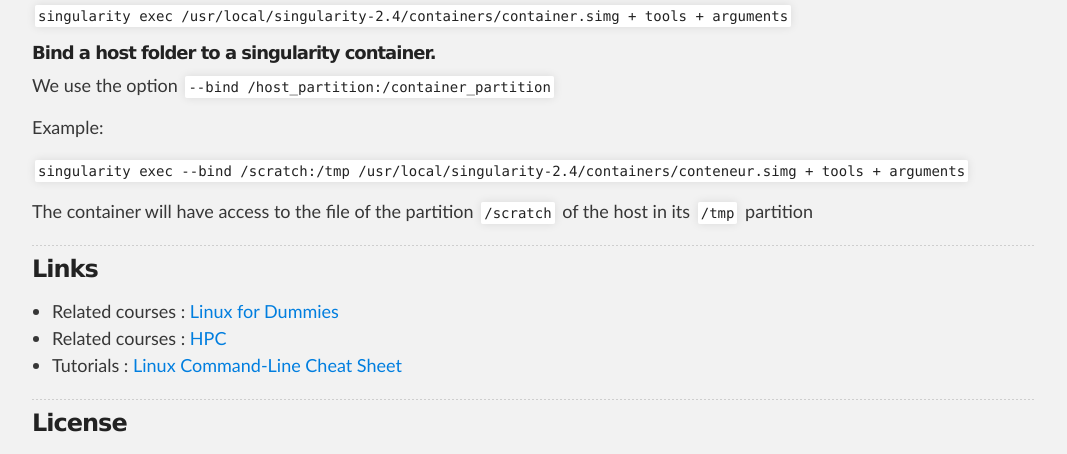
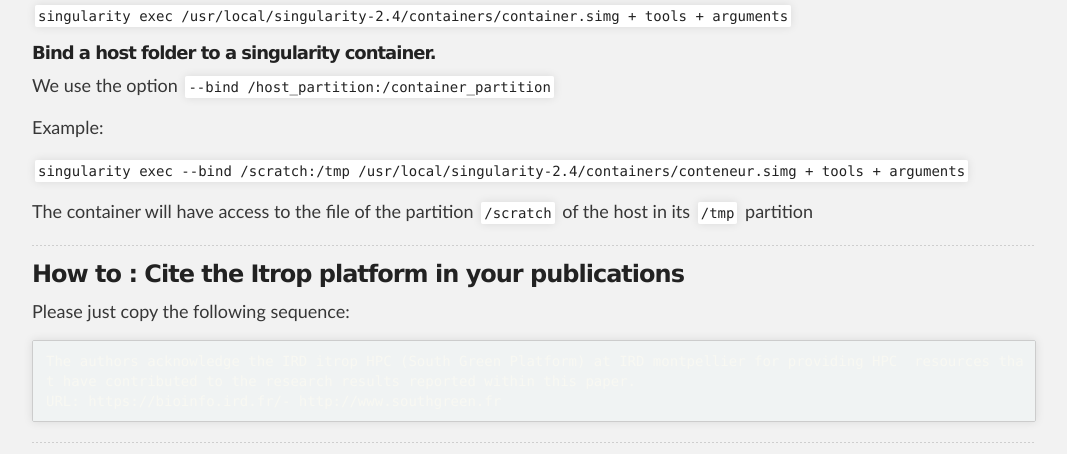
Before and after one commit to SouthGreenPlatform/trainings, a Jekyll site: the page built from _pages/hpc/hpchowto.md, in a window 1280 px wide and 900 px high, scrolled down 10947 px, cut to the strip 0-454 px from the top of the window. Shown: the whole strip, without its empty margins (106-1173 px from the left). Built offline with Jekyll 4.4.1, drawn with Linux system fonts in a browser that asks for light colours; nearby versions of some CDN libraries.

Commit message:
Update hpchowto.md

```diff
--- a/_pages/hpc/hpchowto.md
+++ b/_pages/hpc/hpchowto.md
@@ -499,8 +499,14 @@ Example:
 
 The container will have access to  the file of the partition `/scratch` of the host in its `/tmp` partition
 
+-----------------------
+<a name="howto-11"></a>
+### How to : Cite the Itrop platform in your publications
 
+Please just copy the following sequence:
 
+    The authors acknowledge the IRD itrop HPC (South Green Platform) at IRD montpellier for providing HPC  resources that have contributed to the research results reported within this paper.
+    URL: https://bioinfo.ird.fr/- http://www.southgreen.fr
 
 -----------------------
 
```
